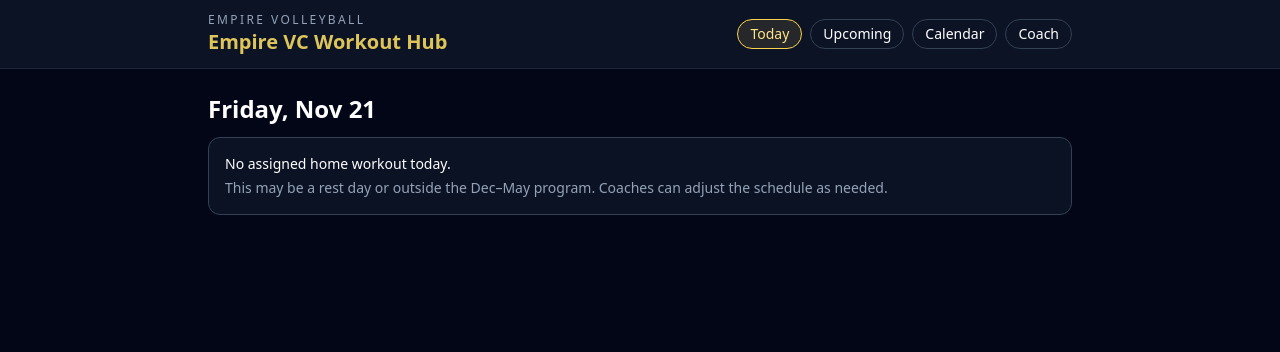
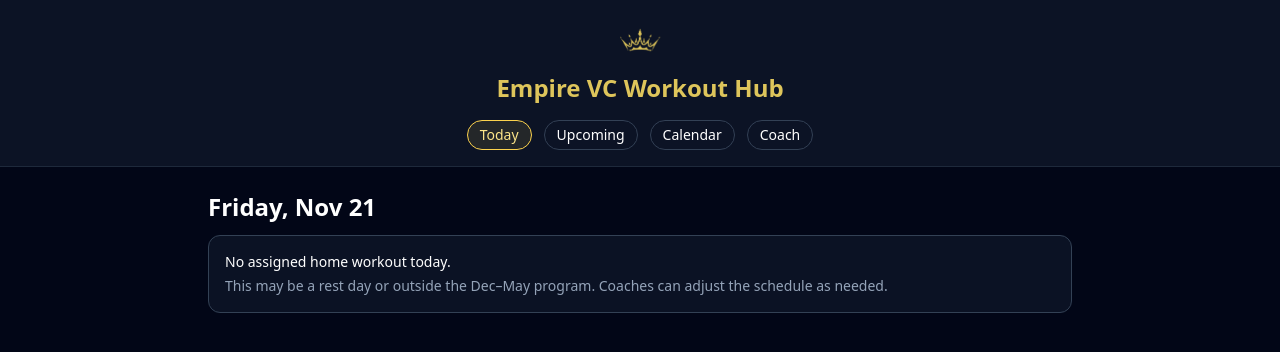
Before and after one commit to travisdach/empire-vc-workout-hub, a React (Vite) app: page / in a window 1280 px wide. Shown: the top 352 px of the page. Built offline with nearby package versions, Linux system fonts and the light colour scheme.

Commit message:
Update App.tsx

```diff
--- a/src/App.tsx
+++ b/src/App.tsx
@@ -97,18 +97,20 @@ export default function App() {
       <IOSInstallPrompt />
 
       {/* Header */}
-      <header className="border-b border-slate-800 bg-slate-900/80 backdrop-blur">
-        <div className="max-w-4xl mx-auto flex items-center justify-between px-4 py-3">
-          <div>
-            <div className="text-xs uppercase tracking-[0.2em] text-slate-400">
-              Empire Volleyball
-            </div>
-            <div className="text-xl font-semibold flex items-center gap-2">
-              <span style={{ color: BRAND_GOLD }}>Empire VC Workout Hub</span>
+     <header className="border-b border-slate-800 bg-slate-900/80 backdrop-blur animate-fade-slide-down">
+  <div className="max-w-4xl mx-auto flex flex-col items-center justify-center px-4 py-4">
+    <div className="flex flex-col items-center">
+      <img
+        src="/icons/empire-crown.png"
+        alt="Empire Crown"
+        className="w-12 h-12 mb-2 animate-pop"
+      />
+      <div className="text-2xl font-semibold text-center" style={{ color: BRAND_GOLD }}>
+        Empire VC Workout Hub
       </div>
     </div>
 
-          <nav className="flex gap-2 text-sm">
+    <nav className="flex gap-3 text-sm mt-4 animate-fade-in">
       <button
         onClick={() => setView('today')}
         className={`px-3 py-1 rounded-full border text-xs md:text-sm ${
@@ -155,6 +157,7 @@ export default function App() {
     </nav>
   </div>
 </header>
+
 
       {/* Main Content */}
       <main className="flex-1">
```
Lines whose indentation alone changed are shown as unchanged.
